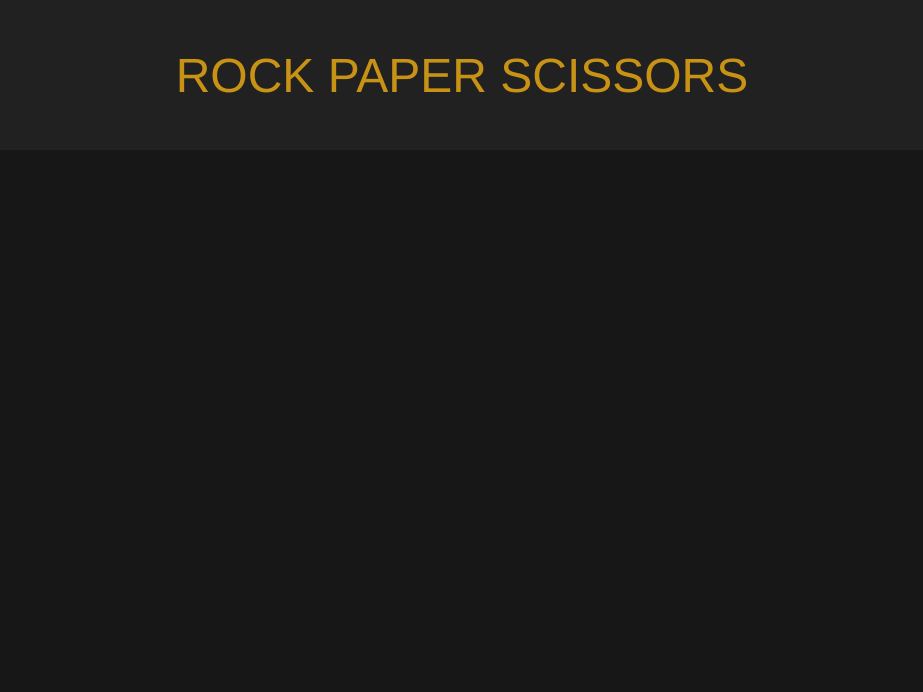
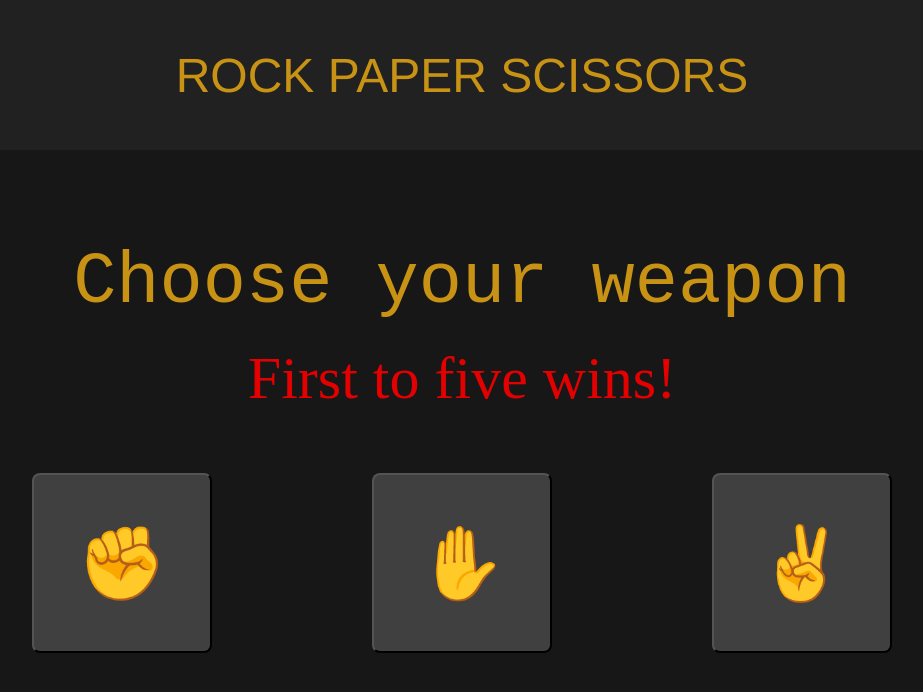
Before and after one commit to mohammedalgamal/Rock-Paper-Scissors, a plain HTML site: page index.html in a window 1280 px wide. Shown: the whole page, without its empty margins (178-1101 px from the left). Drawn offline with Linux system fonts and the light colour scheme.

Commit message:
Add title and buttons in content section

```diff
--- a/index.html
+++ b/index.html
@@ -9,9 +9,25 @@
     <script src="./script.js" defer></script>
 </head>
 <body>
+
     <div class="header">
         ROCK PAPER SCISSORS
     </div>
 
+    <div class="content">
+        <div class="titles">
+            <p id="order">
+                Choose your weapon
+            </p>
+            <p id="rule">
+                First to five wins!
+            </p>
+        </div>
+        <div class="buttons">
+            <button>&#9994</button>
+            <button>&#9995</button>
+            <button>&#9996</button>
+        </div>
+    </div>
 </body>
 </html>
--- a/style.css
+++ b/style.css
@@ -13,3 +13,48 @@ body {
     font-size: 48px;
     font-family: 'Franklin Gothic Medium', 'Arial Narrow', Arial, sans-serif;
 }
+
+.content {
+    display: flex;
+    flex-direction: column;
+    justify-content: center;
+    align-items: center;
+    margin-top: 20px;
+}
+
+p {
+    text-align: center;
+}
+
+#order {
+    font-size: 72px;
+    color: #c89215;
+    font-family: monospace;
+    margin-bottom: 0;
+}
+
+#rule {
+    font-size: 60px;
+    color: #e20000;
+    margin-top: 20px;
+}
+
+.buttons {
+    display: flex;
+    justify-content: center;
+}
+
+button {
+    margin-left: 80px;
+    margin-right: 80px;
+    height: 180px;
+    width: 180px;
+    background-color: #404040;
+    font-size: 72px;
+    border-radius: 8px;
+}
+
+button:hover {
+    scale: 1.25;
+    border: #c89215 solid;
+}
```
